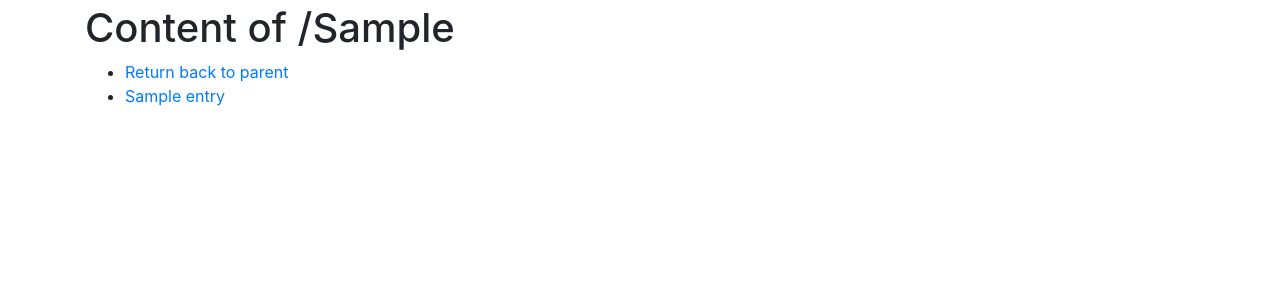
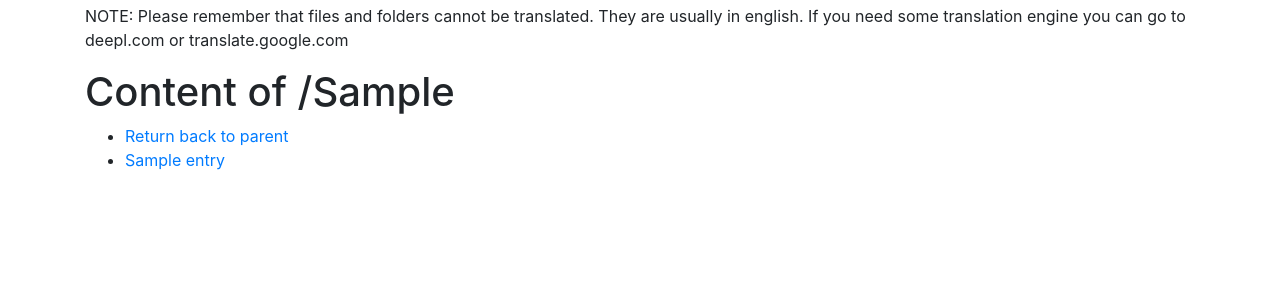
Before and after one commit to madtyn/corelli, a Django app: template django_sftpbrowser/templates/browse.html in a window 1280 px wide. Shown: the part 56-356 px from the top of the page. Run offline with Django 3.2, Linux system fonts and the light colour scheme; the template is opened without the code that fills it: most values are stand-ins (such as "Sample title", 1, 10 or a date in 2020); some libraries are stand-ins or nearby versions.

Commit message:
Adds two i18n texts

```diff
--- a/django_sftpbrowser/templates/browse.html
+++ b/django_sftpbrowser/templates/browse.html
@@ -2,10 +2,13 @@
 {% load i18n %}
 
 {% block content %}
+    <p id="browse_msg">{% blocktrans %} NOTE: Please remember that files and folders cannot be translated.
+        They are usually in english. If you need some translation engine you can go to deepl.com or translate.google.com
+    {% endblocktrans %}</p>
     <h1>Content of /{{input_path}}</h1>
     <ul id="current_folder_content">
         {% if parent_folder %}
-            <li class="folder"><a class="folder" href="{{parent_folder}}">Return back to parent</a></li>
+            <li class="folder"><a class="folder" href="{{parent_folder}}">{% trans "Return back to parent" %}</a></li>
         {% endif %}
         {% for entry in entries %}
             <li class="{{entry.ftype}}"><a class="{{entry.ftype}}" href="{{entry.path}}">{{entry.name}}</a></li>
```
